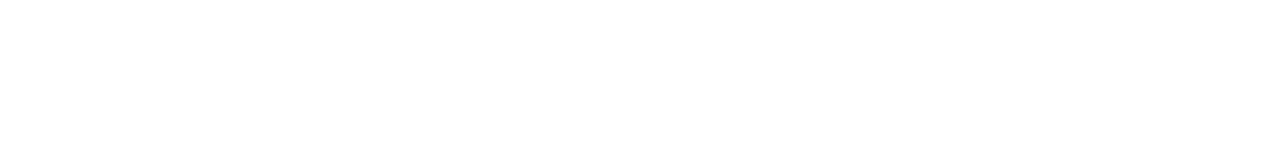
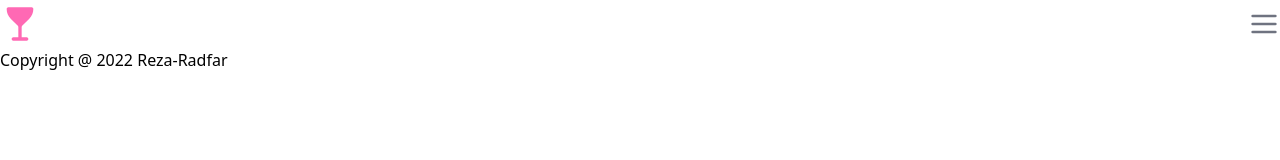
Before and after one commit to RezaRadfarDeveloper/tailwind-landing-page, a plain HTML site: page index.html in a window 1280 px wide. Drawn offline with nearby package versions, Linux system fonts and the light colour scheme.

Commit message:
Adds the svgs, tailwind cdn and changes the color

```diff
--- a/index.html
+++ b/index.html
@@ -2,9 +2,29 @@
 <html lang="en">
 <head>
     <meta charset="UTF-8">
-    <title>Title</title>
+    <title>LandingPage Tailwind </title>
+    <link href="https://unpkg.com/tailwindcss@^1.0/dist/tailwind.min.css" rel="stylesheet">
 </head>
 <body>
+    <header>
+        <div class=" h-12 flex items-center justify-between">
+            <svg  class="h-10 fill-current" viewBox="0 0 24 24" fill="none" xmlns="http://www.w3.org/2000/svg">
+                <path d="M13 13C13 12.4477 12.5523 12 12 12C11.4477 12 11 12.4477 11 13V20H8C7.44772 20 7 20.4477 7 21C7 21.5523 7.44772 22 8 22H16C16.5523 22 17 21.5523 17 21C17 20.4477 16.5523 20 16 20H13V13Z" fill="hotpink"/>
+                <path d="M4 3C4 2.44772 4.44772 2 5 2H19C19.5523 2 20 2.44772 20 3C20 5.18608 19.1316 7.28263 17.5858 8.82843L12.7071 13.7071C12.5196 13.8946 12.2652 14 12 14C11.7348 14 11.4804 13.8946 11.2929 13.7071L6.41421 8.82843C4.86842 7.28263 4 5.18608 4 3Z" fill="hotpink"/>
+            </svg>
+            <button class="">
+                <svg class="w-8 h-8" viewBox="0 0 48 48" xmlns="http://www.w3.org/2000/svg"><title>70 Basic icons by Xicons.co</title><path d="M41,14H7a2,2,0,0,1,0-4H41A2,2,0,0,1,41,14Z" fill="#6f7380"/><path d="M41,26H7a2,2,0,0,1,0-4H41A2,2,0,0,1,41,26Z" fill="#6f7380"/><path d="M41,38H7a2,2,0,0,1,0-4H41A2,2,0,0,1,41,38Z" fill="#6f7380"/></svg>
+            </button>
 
+
+        </div>
+
+    </header>
+     <main>
+
+     </main>
+    <footer>
+            Copyright @ 2022 Reza-Radfar
+    </footer>
 </body>
 </html>
```
Also changed, not shown: champayne-glass-svgrepo-com.svg (added), hamburger-menu-svgrepo-com.svg (added).
